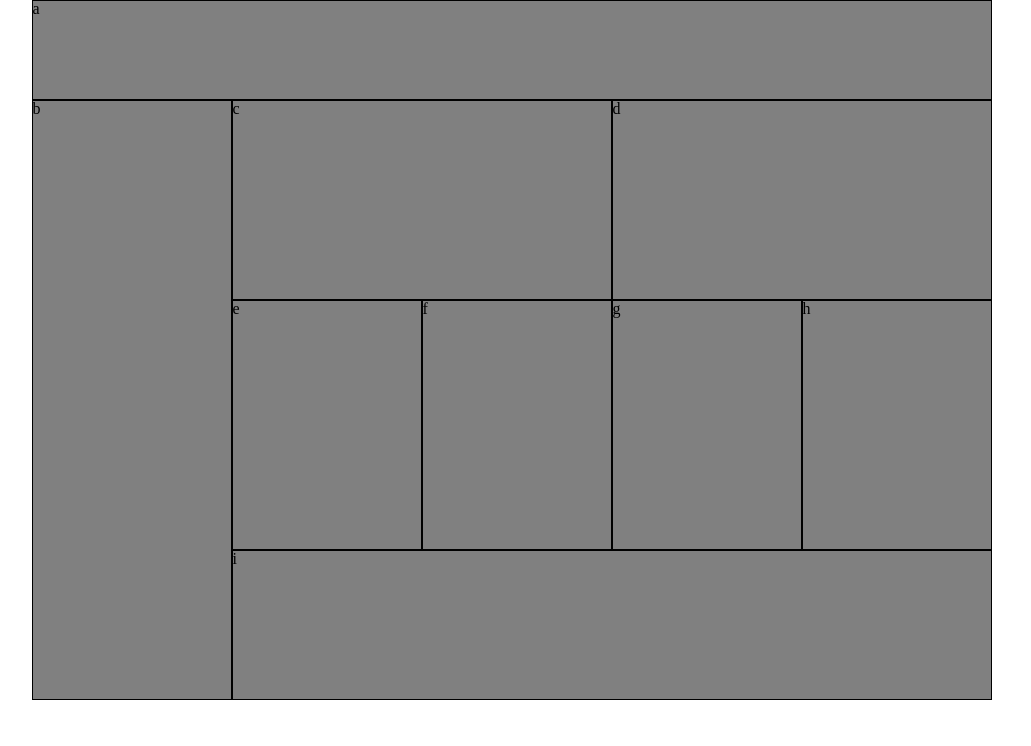
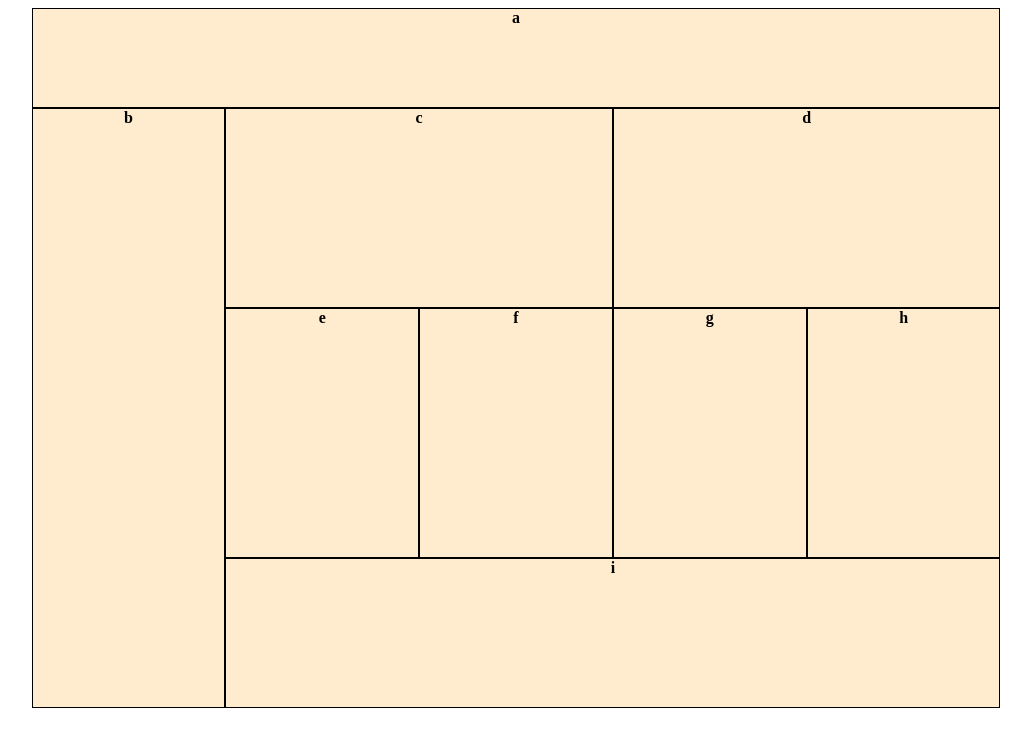
Before and after one commit to malik9931/lab-01, a plain HTML site: page index.html in a window 1280 px wide. Shown: the whole page, without its empty margins (124-1155 px from the left). Drawn offline with nearby package versions, Linux system fonts and the light colour scheme.

Commit message:
lab-01 is done

```diff
--- /dev/null
+++ b/app.js
@@ -0,0 +1,28 @@
+"use strict";
+
+$(document).ready(function () {
+  // This will fire when document is ready:
+  $(window)
+    .resize(function () {
+      // This will fire each time the window is resized:
+      if ($(window).width() >= 768) {
+        // if larger or equal
+        $("div").show();
+      } else if ($(window).width() <= 768) {
+        for (let i = 0; i < 9; i++) {
+          $('div:eq('+i+')').attr("style", "background-color:" + get_rand_color());
+        }
+      }
+    })
+
+});
+
+function get_rand_color() {
+  var color = Math.floor(Math.random() * Math.pow(256, 3)).toString(16);
+  while (color.length < 6) {
+    color = "0" + color;
+  }
+  return "#" + color;
+}
+
+console.log("#" + Math.floor(Math.random() * 256));
--- a/index.html
+++ b/index.html
@@ -5,18 +5,21 @@
     <meta http-equiv="X-UA-Compatible" content="IE=edge">
     <meta name="viewport" content="width=device-width, initial-scale=1.0">
     <title>Document</title>
-    <link rel="stylesheet" href="style/reset.css">
     <link rel="stylesheet" href="style/style.css">
 </head>
 <body>
-    <div class="div-a">a</div>
-    <div>b</div>
-    <div>c</div>
-    <div>d</div>
-    <div>e</div>
-    <div>f</div>
-    <div>g</div>
-    <div>h</div>
-    <div>i</div>
+    <main>
+        <div class="a">a</div>
+        <div class="b">b</div>
+        <div class="c">c</div>
+        <div class="d">d</div>
+        <div class="e">e</div>
+        <div class="f">f</div>
+        <div class="g">g</div>
+        <div class="h">h</div>
+        <div class="i">i</div>
+    </main>
+    <script src="https://code.jquery.com/jquery-3.2.1.js"></script>
+    <script src="app.js"></script>
 </body>
 </html>
--- /dev/null
+++ b/style/base.css
@@ -0,0 +1,12 @@
+* {
+    box-sizing: border-box;
+}
+div{
+    border: solid 1px #000000;
+    background-color: blanchedalmond;
+    text-align: center;
+    font-weight: bold;
+    /* line-height: 50%; */
+
+
+}
--- /dev/null
+++ b/style/layouts.css
@@ -0,0 +1,25 @@
+@media (min-width: 768px) {
+
+    main{
+        width: 969px;
+        margin:  auto;
+        display: grid;
+        grid-template-columns: 20% 20% 20% 20% 20% ;
+        grid-template-rows: 100px 200px 250px 150px ;
+    }
+
+}
+
+@media (max-width: 767px) {
+    /* For mobile phones: */
+
+  main{
+    height: 767px;
+  }
+  div {
+    width: 100%;
+    float: left;
+
+  }
+
+}
--- /dev/null
+++ b/style/modules.css
@@ -0,0 +1,105 @@
+
+@media (min-width: 768px) {
+
+
+    .a{
+      grid-column: 1/6;
+      grid-row: 1/2;
+
+      /* line-height: 60px; */
+
+      }
+
+    .b{
+      grid-column: 1/2;
+      grid-row: 2/5;
+    }
+
+    .c{
+      grid-column: 2/4;
+      grid-row: 2/3;
+    }
+
+    .d{
+      grid-column: 4/6;
+      grid-row: 2/3;
+    }
+
+    .e{
+      grid-column: 2/3;
+      grid-row: 3/4;
+    }
+
+    .f{
+      grid-column: 3/4;
+      grid-row: 3/4;
+    }
+
+    .g{
+      grid-column: 4/5;
+      grid-row: 3/4;
+    }
+
+    .h{
+      grid-column: 5/6;
+      grid-row: 3/4;
+    }
+
+    .i{
+      grid-column: 2/6;
+      grid-row: 4/5;
+    }
+  }
+
+
+
+@media (max-width: 767px) {
+    /* For mobile phones: */
+
+
+  .a{
+      height: 75px;
+      /* background-color: blue; */
+  }
+
+  .b{
+    height: 150px;
+    /* background-color: rgb(167, 167, 233); */
+  }
+
+  .c , .d{
+    height: 125px;
+  }
+  .c{
+    /* background-color: rgb(212, 212, 233); */
+  }
+
+  .d{
+    /* background-color: rgb(71, 71, 194); */
+  }
+
+  .e , .f , .g , .h{
+    width: 50%;
+    height: 250px;
+  }
+  .e{
+    /* background-color: rgb(40, 40, 85); */
+  }
+  .f{
+    /* background-color: rgb(31, 150, 197); */
+  }
+  .g{
+    /* background-color: rgb(20, 20, 235); */
+  }
+  .h{
+    /* background-color: rgb(112, 112, 226); */
+  }
+
+
+
+
+  .i{
+    height: 80px;
+    /* background-color: rgb(192, 219, 130); */
+  }
+}
--- a/style/style.css
+++ b/style/style.css
@@ -1,91 +1,4 @@
-@media (min-width: 768px) {
-    * {
-        box-sizing: border-box;
-      }
-    body{
-        width: 969px;
-        margin: 0 auto;
-    }
-    div{
-        border: solid 0.05px black;
-        background-color: gray;
-    }
-
-    div:nth-child(1){
-        width: 960px;
-        height: 100px;
-    }
-
-    div:nth-child(2){
-        width: 200px;
-        height: 600px;
-    }
-
-    div:nth-child(3){
-        width: 380px;
-        height: 200px;
-    }
-
-    div:nth-child(4){
-        width: 380px;
-        height: 200px;
-    }
-
-    div:nth-child(5){
-        width: 190px;
-        height: 250px;
-    }
-
-    div:nth-child(6){
-        width: 190px;
-        height: 250px;
-    }
-
-    div:nth-child(7){
-        width: 190px;
-        height: 250px;
-    }
-
-    div:nth-child(8){
-        width: 190px;
-        height: 250px;
-    }
-
-    div:nth-child(9){
-        width: 760px;
-        height: 150px;
-    }
-
-
-    /* layout */
-
-    div:nth-child(2){
-        float: left;
-        display: inline-block;
-    }
-
-    div:nth-child(3) , div:nth-child(4){
-        float: left;
-        display: inline-block;
-    }
-
-    div:nth-child(5) , div:nth-child(6), div:nth-child(7) , div:nth-child(8){
-        float: left;
-        display: inline-block;
-    }
-
-    div:nth-child(9){
-        float: left;
-        display: inline-block;
-    }
-  }
-
-
-
-
-@media (max-width: 767px) {
-    /* For mobile phones: */
-  div {
-    width: 100%;
-  }
-}
+@import 'reset.css’';
+@import 'base.css';
+@import 'layouts.css';
+@import 'modules.css';
```
